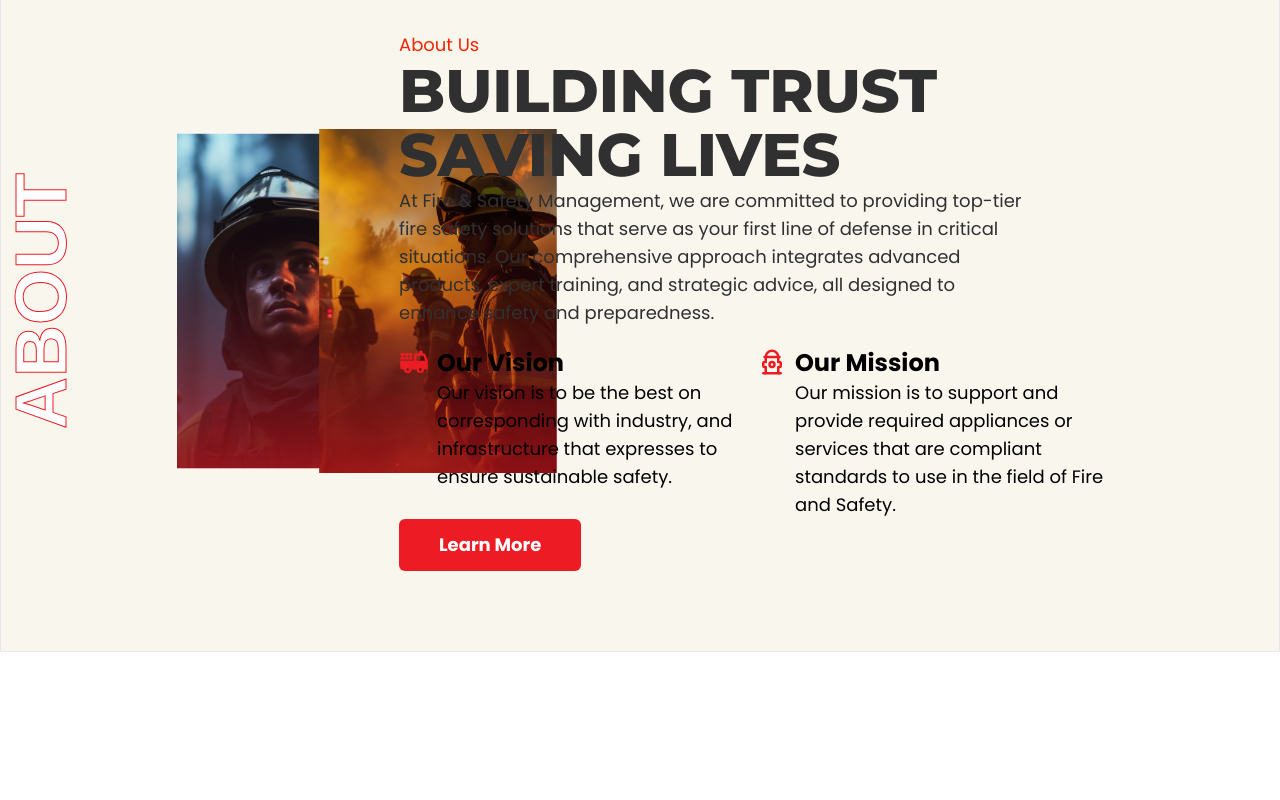
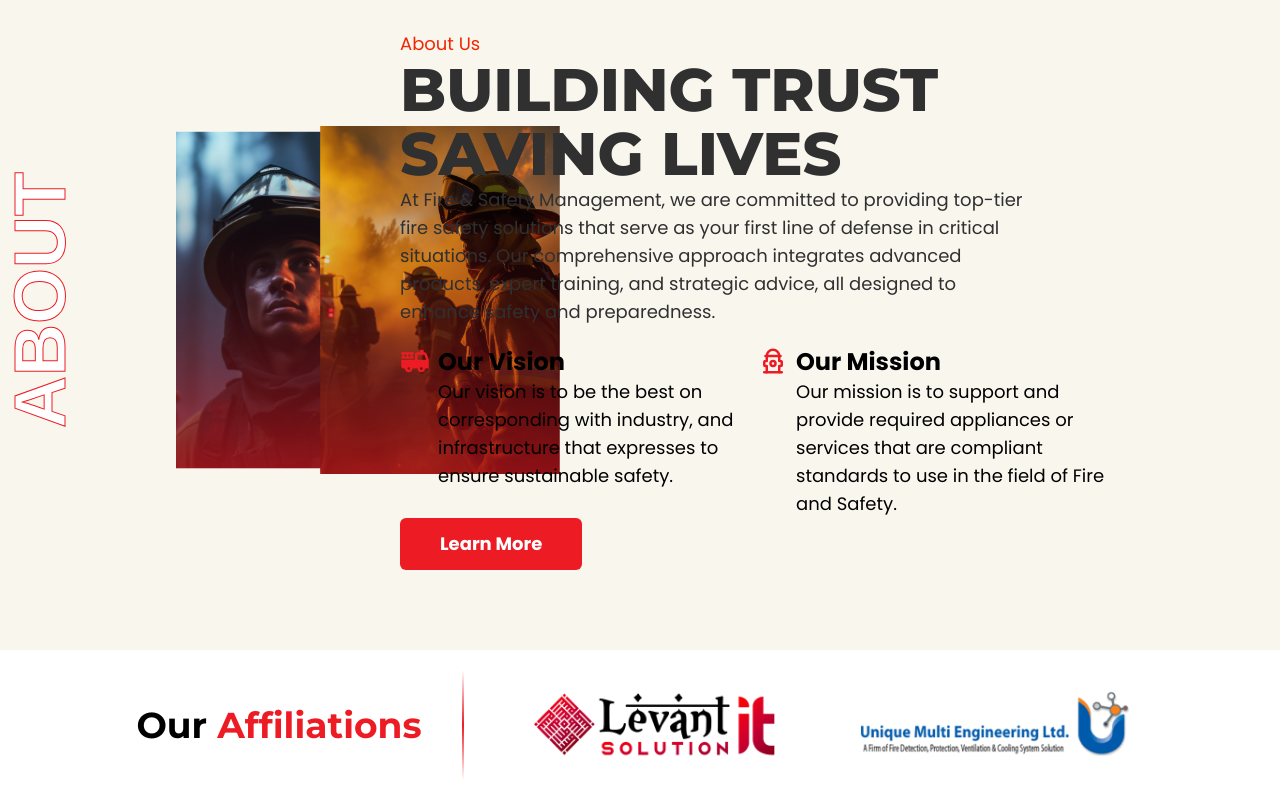
Before and after one commit to KRShanto/fire-safety-management, a Next.js app: page / in a window 1280 px wide. Shown: the part 987-1787 px from the top of the page. Before the commit the page ends 1639 px from the top, so only its background shows below. Built offline with nearby package versions, Linux system fonts and the light colour scheme; a web font is replaced by a local one.

Commit message:
Create affiliate section

```diff
--- a/src/app/(home)/About.tsx
+++ b/src/app/(home)/About.tsx
@@ -9,7 +9,7 @@ const alumniSans = Alumni_Sans({ subsets: ["latin"], weight: "700" });
 
 export default function About() {
   return (
-    <div className="relative z-20 flex items-center justify-center gap-20 border bg-[#F9F6EE] p-20">
+    <div className="relative z-20 flex items-center justify-center gap-20 bg-[#F9F6EE] p-20">
       {/* make it left-center */}
       <h2
         className="stroke absolute left-10 top-[50%] z-10 -translate-x-1/2 -translate-y-1/2 rotate-[270deg] transform text-7xl font-bold uppercase"
--- /dev/null
+++ b/src/app/(home)/Affiliates.tsx
@@ -0,0 +1,26 @@
+import React from "react";
+import { Montserrat } from "next/font/google";
+import Image from "next/image";
+
+const montserrat = Montserrat({ weight: "700", subsets: ["latin"] });
+
+export default function Affiliates() {
+  return (
+    <div className="flex items-center justify-center gap-10 bg-white p-5">
+      <h2 className="text-4xl" style={montserrat.style}>
+        Our <span className="text-[#ED1C24]">Affiliations</span>
+      </h2>
+
+      <div
+        className="h-[110px] w-[2px]"
+        style={{
+          background:
+            "linear-gradient(to bottom, rgba(237, 28, 36, 0) 0%, #ED1C24 50%, rgba(237, 28, 36, 0) 100%)",
+        }}
+      ></div>
+
+      <Image src="/Affiliate1.png" width={300} height={500} alt="Affiliates" />
+      <Image src="/Affiliate2.png" width={300} height={500} alt="Affiliates" />
+    </div>
+  );
+}
--- a/src/app/(home)/page.tsx
+++ b/src/app/(home)/page.tsx
@@ -1,4 +1,5 @@
 import About from "./About";
+import Affiliates from "./Affiliates";
 import Experience from "./Experience";
 import Hero from "./Hero";
 
@@ -8,6 +9,7 @@ export default function Home() {
       <Hero />
       <Experience />
       <About />
+      <Affiliates />
     </div>
   );
 }
```
Also changed, not shown: public/Affiliate1.png (added), public/Affiliate2.png (added).
